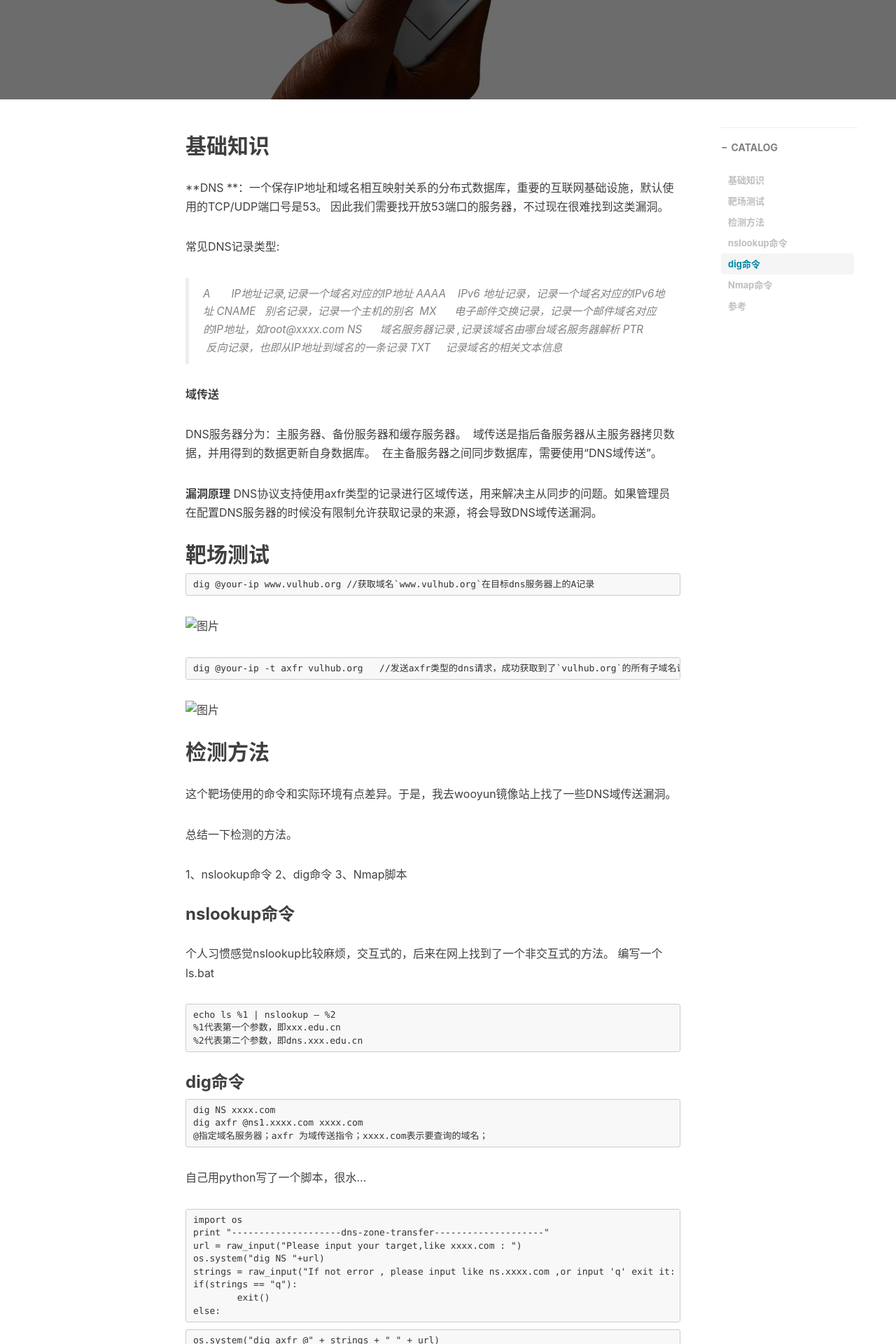
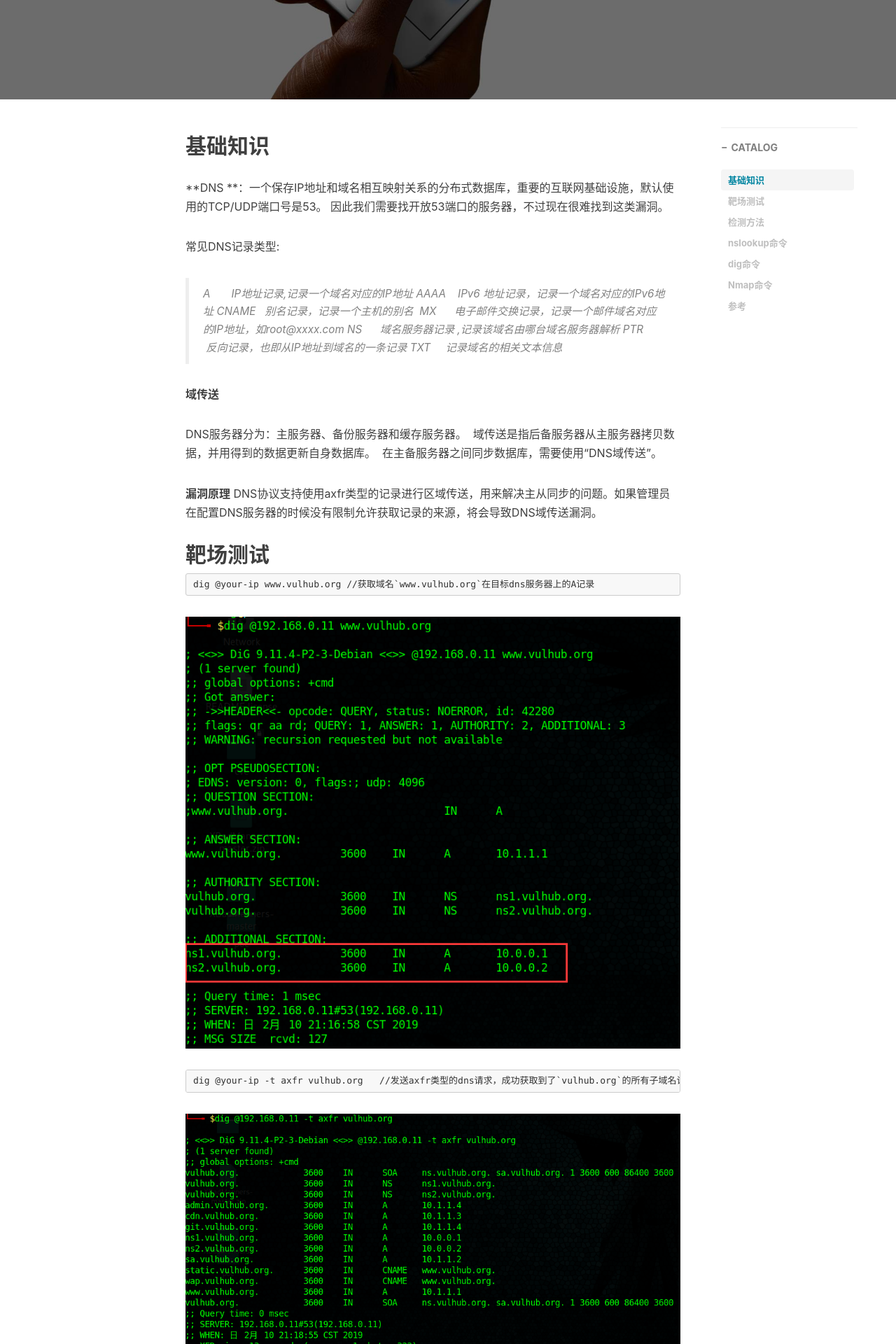
Before and after one commit to FiveAourThe/FiveAourThe.github.io, a Jekyll site: the page built from _posts/2019-06-28-那些年没追过的DNS域传送漏洞.md, in a window 1280 px wide. Shown: the part 441-2361 px from the top of the page at 70% size. Built offline with Jekyll 4.4.1, drawn with Linux system fonts in a browser that asks for light colours; nearby versions of some CDN libraries; comment, search, counter and statistics services are not loaded.

Commit message:
Update 2019-06-28-那些年没追过的DNS域传送漏洞.md

````diff
--- a/_posts/2019-06-28-那些年没追过的DNS域传送漏洞.md
+++ b/_posts/2019-06-28-那些年没追过的DNS域传送漏洞.md
@@ -41,14 +41,14 @@ DNS协议支持使用axfr类型的记录进行区域传送，用来解决主从
 dig @your-ip www.vulhub.org //获取域名`www.vulhub.org`在目标dns服务器上的A记录
 ```
 
-![图片](../img/dns-tra-1.png)
+![图片](../../../../img/dns-tra-1.png)
 
 
 ```
 dig @your-ip -t axfr vulhub.org   //发送axfr类型的dns请求，成功获取到了`vulhub.org`的所有子域名记录
 ```
 
-![图片](../img/dns-tra-2.png)
+![图片](../../../../img/dns-tra-2.png)
 
 ## 检测方法
 这个靶场使用的命令和实际环境有点差异。于是，我去wooyun镜像站上找了一些DNS域传送漏洞。
````
